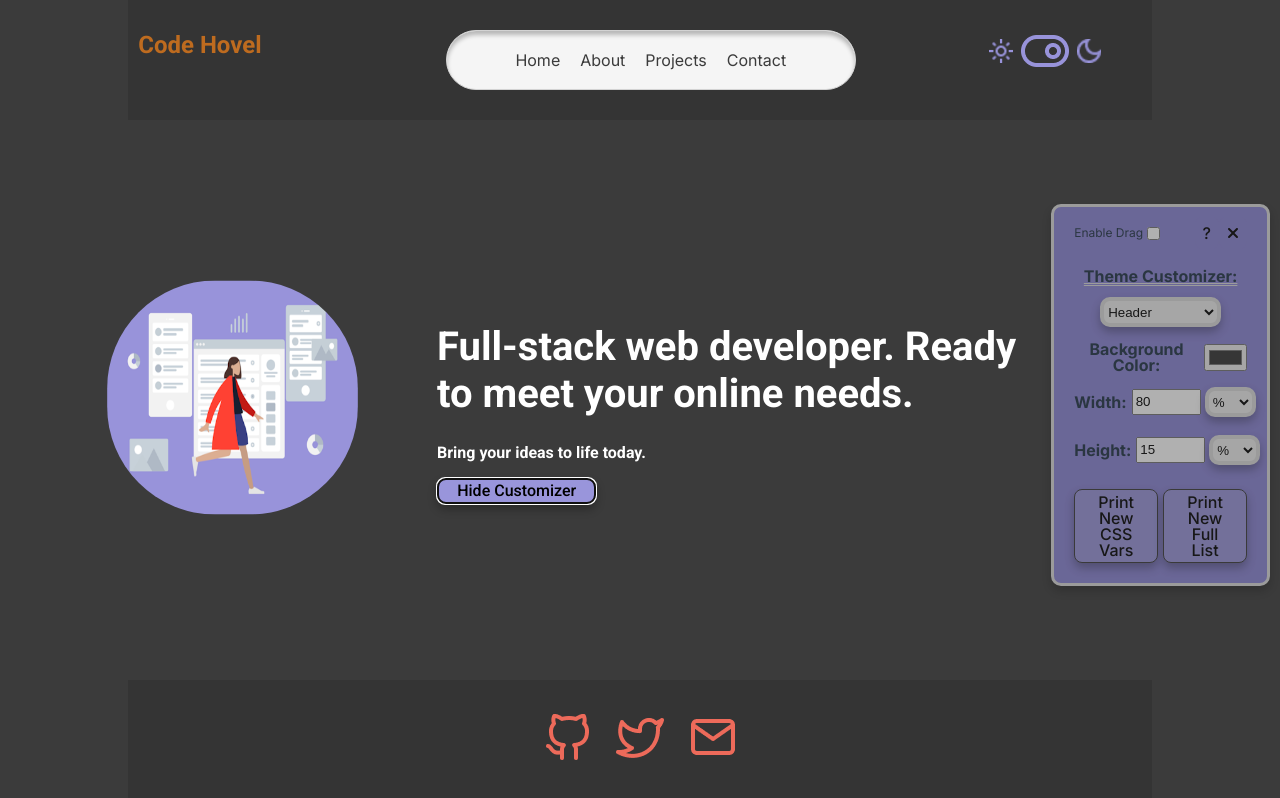
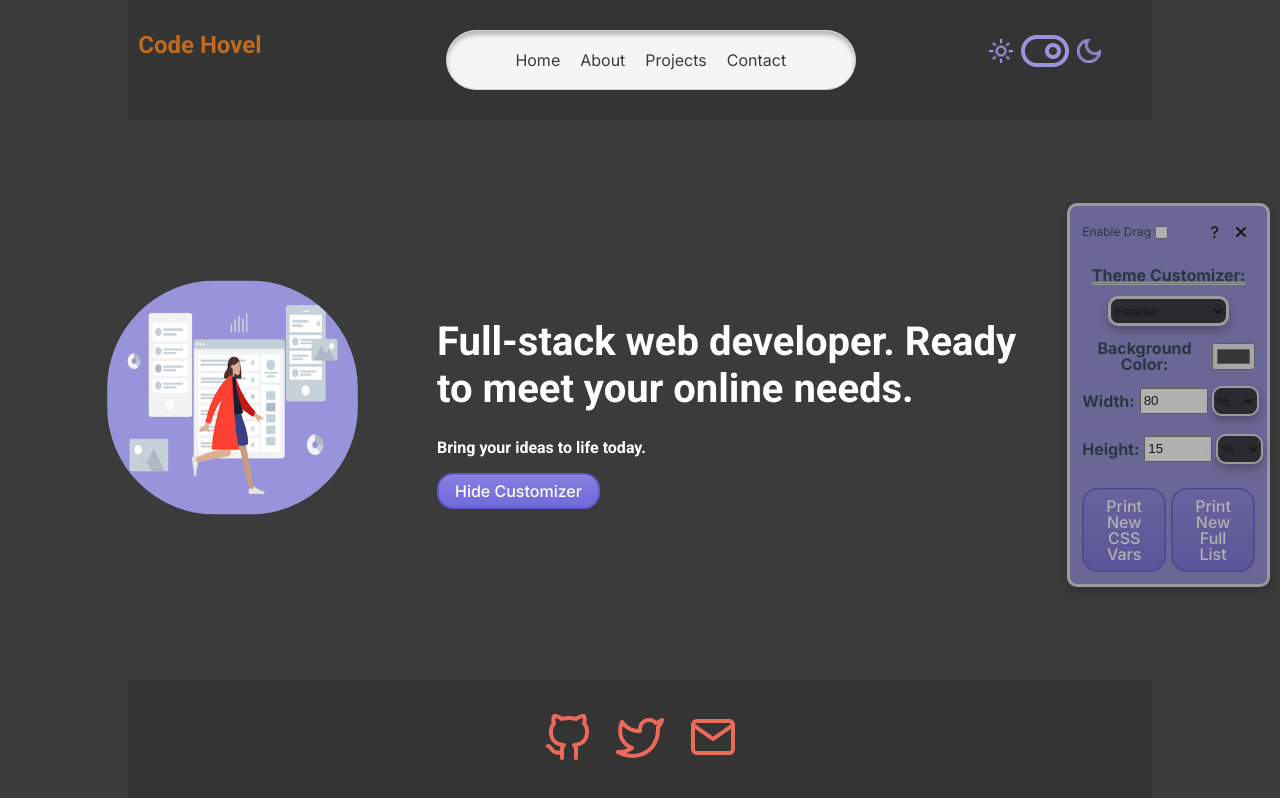
Before and after one commit to evanpixelgame/CodeHovel, a React (Vite) app: page / in a window 1280 px wide. Both pictures are taken after a click on the button "Show Customizer". Built offline with nearby package versions, Linux system fonts and the light colour scheme.

Commit message:
css updates

```diff
--- a/src/ThemeCustomizer/component.css
+++ b/src/ThemeCustomizer/component.css
@@ -3,13 +3,14 @@
   --theme-customizer-button-bg: #9995db;
   --theme-customizer-border-color: #ddd;
   --theme-customizer-border-color-2: #3b3b3b;
+  --theme-customizer-select-bg-color: #1a1a1aeb;
 }
 
 .theme-customizer {
   border: 3px solid var(--theme-customizer-border-color);
   max-width: 15%;
   margin: 10px;
-  padding: 20px;
+  padding: 12px;
 
   background-color: var(--theme-customizer-bg-color);
   opacity: 0.6;
@@ -45,10 +46,15 @@
 select {
   max-width: 70%;
   box-shadow: 0px 5px 10px rgba(0, 0, 0, 0.3);
-  border: 4px solid var(--theme-customizer-border-color);
+  border: 3px solid var(--theme-customizer-border-color);
   border-radius: 10px;
   height: 30px;
   margin: 4px;
+  background-color: var(--theme-customizer-select-bg-color);
+}
+
+select.unit-selector {
+  border: 2px solid var(--theme-customizer-border-color);
 }
 
 .theme-button {
@@ -58,6 +64,49 @@ select {
   padding-top: 4px;
   line-height: 1;
   background-color: var(--theme-customizer-button-bg);
+}
+
+/* CSS */
+.theme-button:not(#info-button):not(#hide-button) {
+  appearance: button;
+  background-color: #716ada;
+  background-image: linear-gradient(
+    180deg,
+    rgba(255, 255, 255, 0.15),
+    rgba(255, 255, 255, 0)
+  );
+  border: 2px solid #6058d4;
+  border-radius: 1rem;
+  box-shadow: rgba(255, 255, 255, 0.15) 0 1px 0 inset,
+    rgba(46, 54, 80, 0.075) 0 1px 1px;
+  box-sizing: border-box;
+  color: #ffffff;
+  cursor: pointer;
+  display: inline-block;
+  font-family: Inter, sans-serif;
+  font-size: 1rem;
+  font-weight: 500;
+  line-height: 1;
+  margin: 0;
+  padding: 0.5rem 1rem;
+  text-align: center;
+  text-transform: none;
+  transition: color 0.15s ease-in-out, background-color 0.15s ease-in-out,
+    border-color 0.15s ease-in-out, box-shadow 0.15s ease-in-out;
+  user-select: none;
+  -webkit-user-select: none;
+  touch-action: manipulation;
+  vertical-align: middle;
+}
+
+.theme-button:focus:not(:focus-visible),
+.theme-button:focus {
+  outline: 0;
+}
+
+.theme-button:hover:not(#info-button):not(#hide-button) {
+  background-color: #3633e5b7;
+  border-color: #3633e58e;
 }
 
 #theme-text {
```
